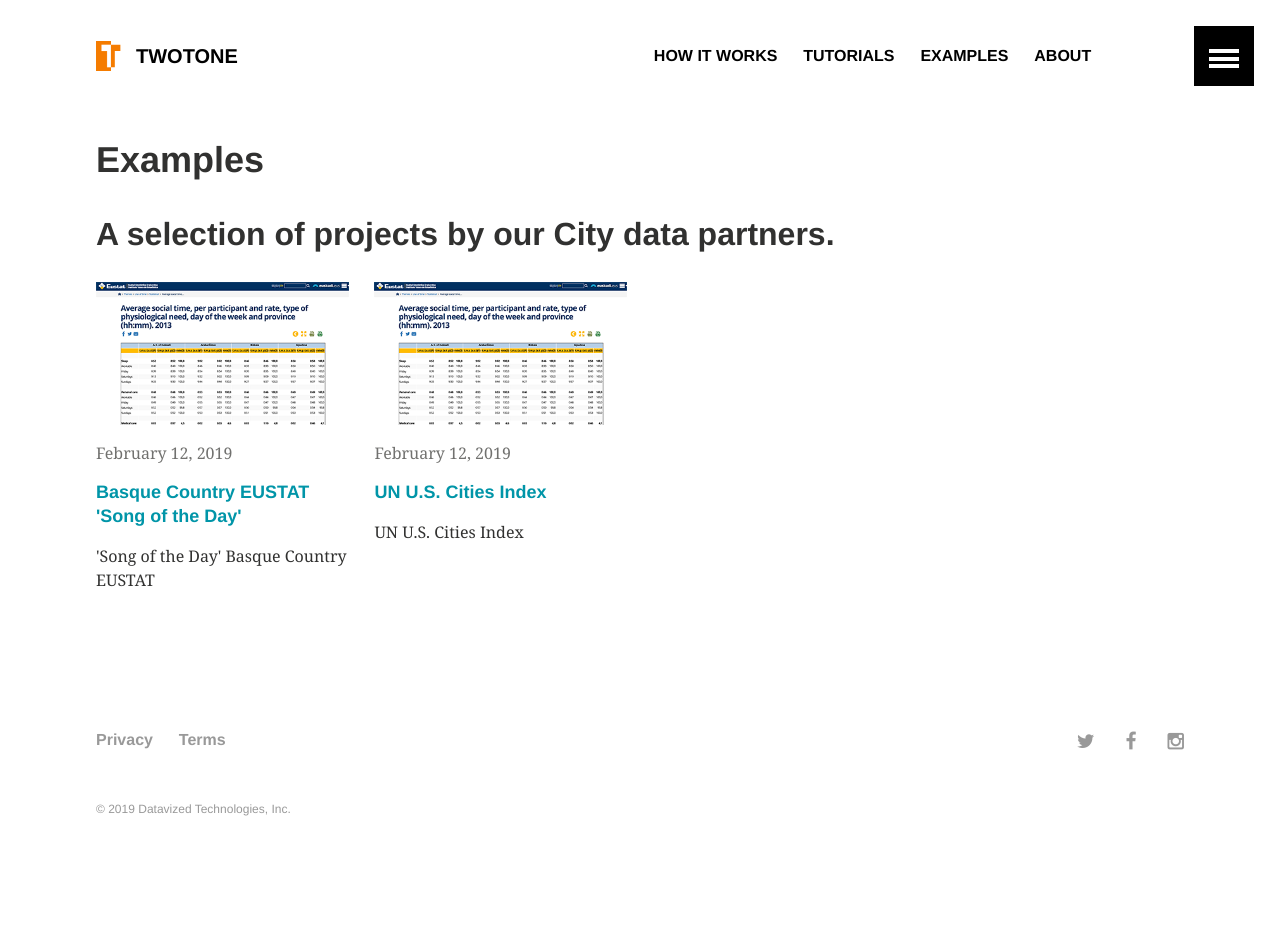
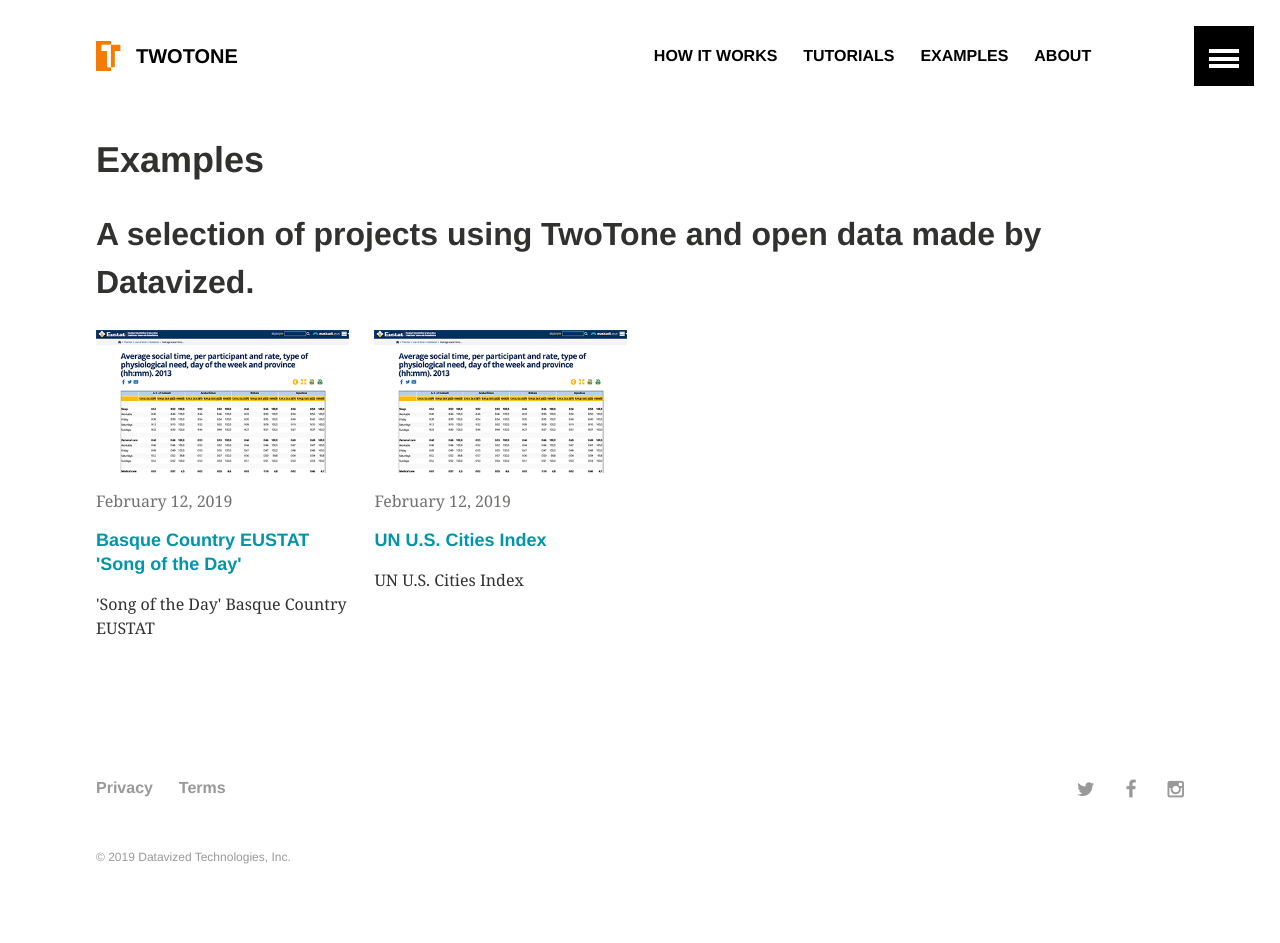
Before and after one commit to sonifydata/twotone.io, a Jekyll site: the page built from examples.md, in a window 1280 px wide. Built offline with Jekyll 4.4.1, drawn with Linux system fonts in a browser that asks for light colours; before the commit the page ends 900 px from its top, so only the background shows below that.

Commit message:
Update from Forestry.io Debra Anderson updated examples.md

```diff
--- a/examples.md
+++ b/examples.md
@@ -1,15 +1,15 @@
 ---
 layout: archive
 title: Examples
-date: 2019-01-23T21:34:40.245Z
-modified: 2019-01-23T21:34:40.245Z
-excerpt: "A selection of projects by our City data partners."
+date: 2019-01-23 21:34:40 +0000
+modified: 2019-01-23 21:34:40 +0000
+excerpt: A selection of projects using TwoTone and open data made by Datavized.
 tags: []
 image:
   feature:
   teaser:
+
 ---
-
 <div class="tiles">
 {% for post in site.categories.examples %}
   {% include post-grid.html %}
```
